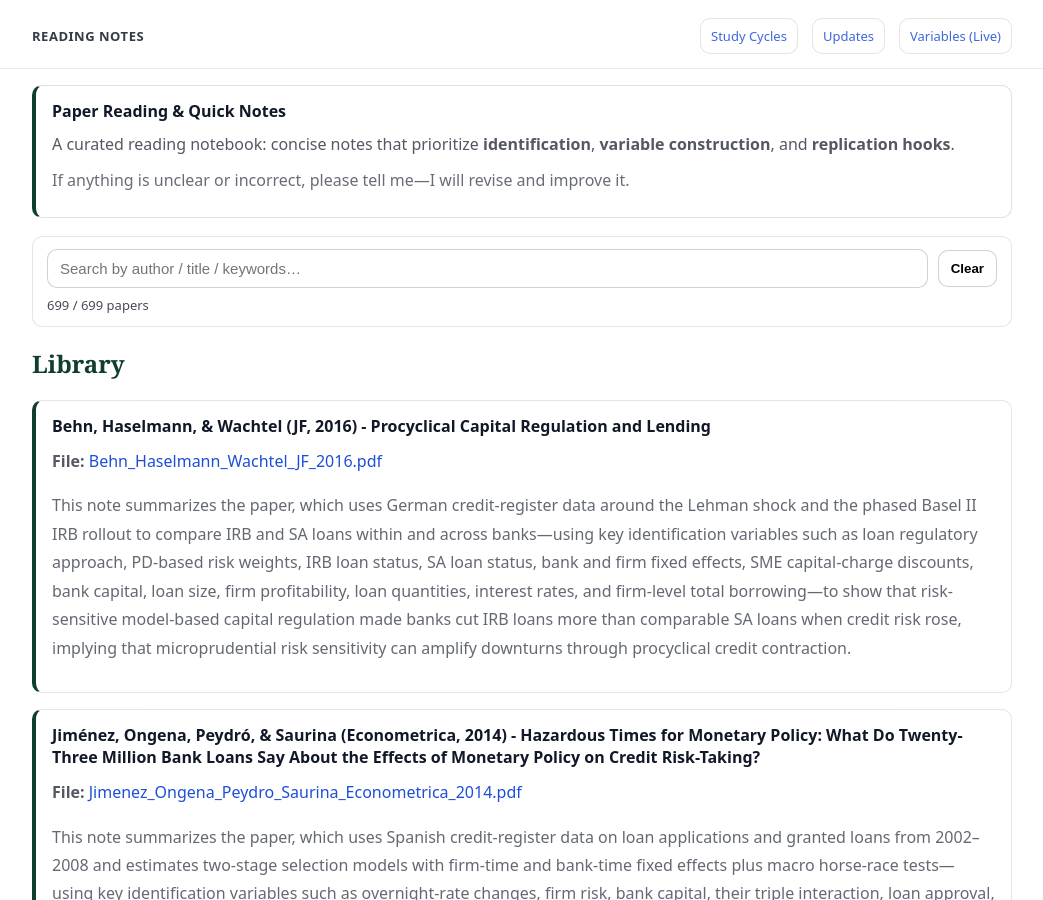
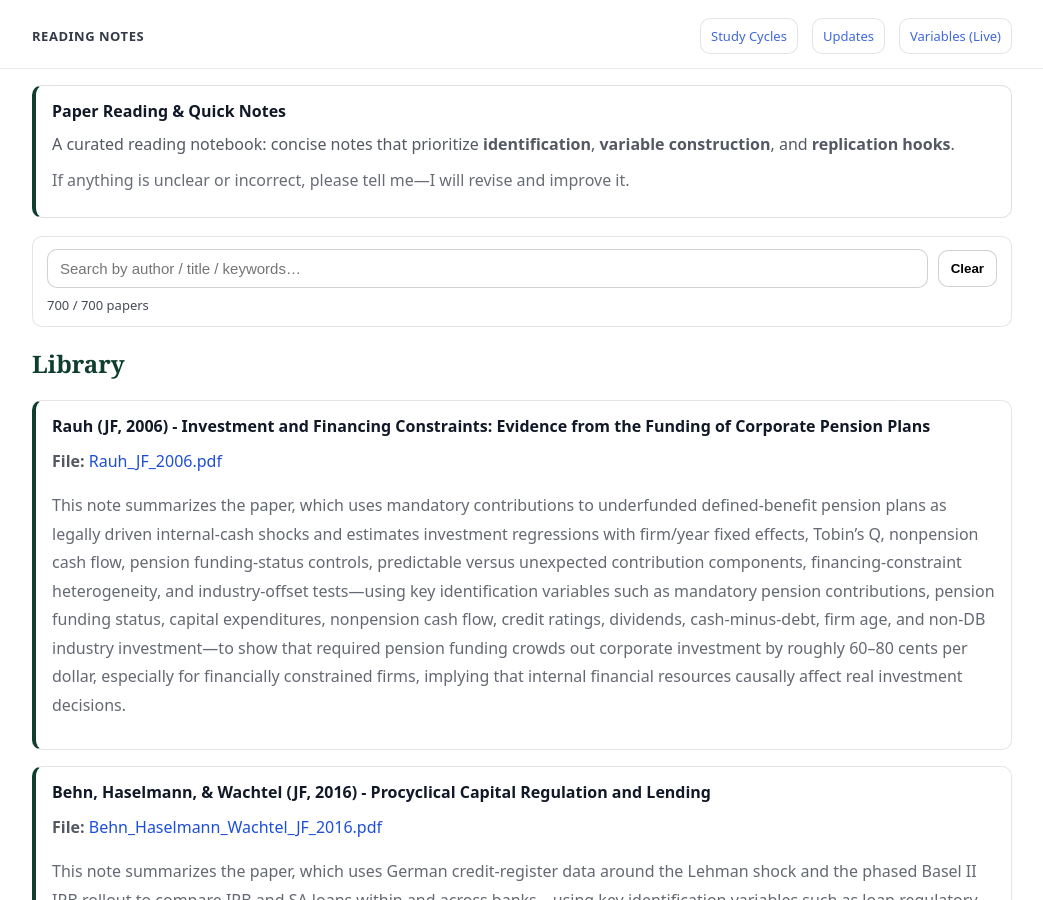
Before and after one commit to yaxinzn/study-archive, a Jekyll site: the page built from reading/index.md, in a window 1280 px wide and 900 px high. Shown: the whole window, without its empty margins (118-1161 px from the left). Built offline with Jekyll 4.4.1, drawn with Linux system fonts in a browser that asks for light colours.

Commit message:
Reading: add/update Rauh_JF_2006.pdf

```diff
--- a/_data/reading.yml
+++ b/_data/reading.yml
@@ -1,3 +1,7 @@
+- title: "Rauh (JF, 2006) - Investment and Financing Constraints: Evidence from the Funding of Corporate Pension Plans"
+  file: "Rauh_JF_2006.pdf"
+  desc: "This note summarizes the paper, which uses mandatory contributions to underfunded defined-benefit pension plans as legally driven internal-cash shocks and estimates investment regressions with firm/year fixed effects, Tobin’s Q, nonpension cash flow, pension funding-status controls, predictable versus unexpected contribution components, financing-constraint heterogeneity, and industry-offset tests—using key identification variables such as mandatory pension contributions, pension funding status, capital expenditures, nonpension cash flow, credit ratings, dividends, cash-minus-debt, firm age, and non-DB industry investment—to show that required pension funding crowds out corporate investment by roughly 60–80 cents per dollar, especially for financially constrained firms, implying that internal financial resources causally affect real investment decisions."
+
 - title: "Behn, Haselmann, & Wachtel (JF, 2016) - Procyclical Capital Regulation and Lending"
   file: "Behn_Haselmann_Wachtel_JF_2016.pdf"
   desc: "This note summarizes the paper, which uses German credit-register data around the Lehman shock and the phased Basel II IRB rollout to compare IRB and SA loans within and across banks—using key identification variables such as loan regulatory approach, PD-based risk weights, IRB loan status, SA loan status, bank and firm fixed effects, SME capital-charge discounts, bank capital, loan size, firm profitability, loan quantities, interest rates, and firm-level total borrowing—to show that risk-sensitive model-based capital regulation made banks cut IRB loans more than comparable SA loans when credit risk rose, implying that microprudential risk sensitivity can amplify downturns through procyclical credit contraction."
```
Also changed, not shown: 1 other file.
